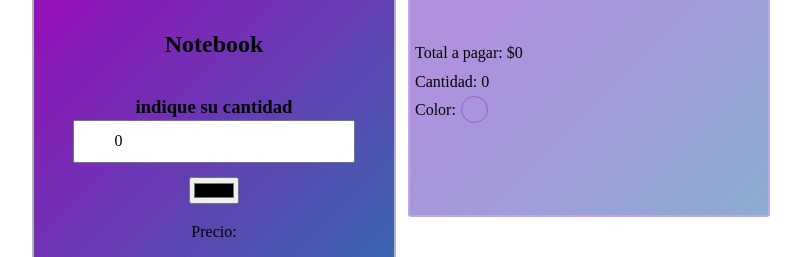
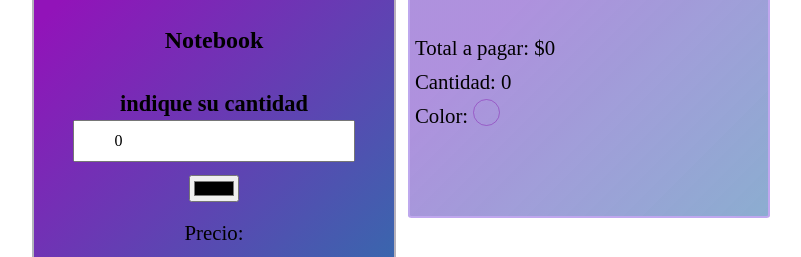
Before and after one commit to Skarmiris/bloque-3-Proyecto-1, a plain HTML site: page index.html in a window 1280 px wide. Shown: the part 320-577 px from the top of the page, without its empty margins (426-1227 px from the left). Drawn offline with Linux system fonts and the light colour scheme.

Commit message:
retocando apariencia  css

```diff
--- a/assets/css/style.css
+++ b/assets/css/style.css
@@ -6,10 +6,12 @@ body {
 /*------------------------------------------------------------------------*/
 p {
     margin: 5px;
+    font-size: 1.3em;
 }
 
 h3 {
     margin: 3px;
+    font-size: 1.4em;
 }
 
 /*------------------------------------------------------------------------*/
```
Also changed, not shown: assets/imagen/notebook.png.
